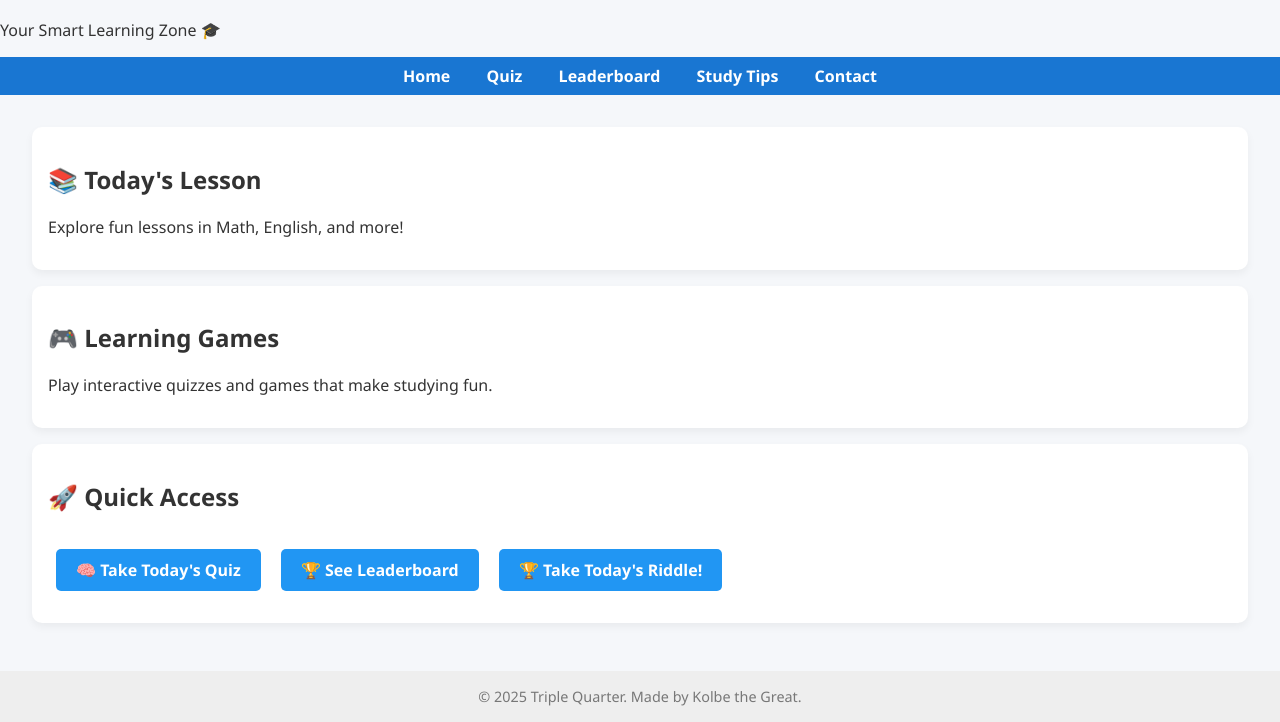
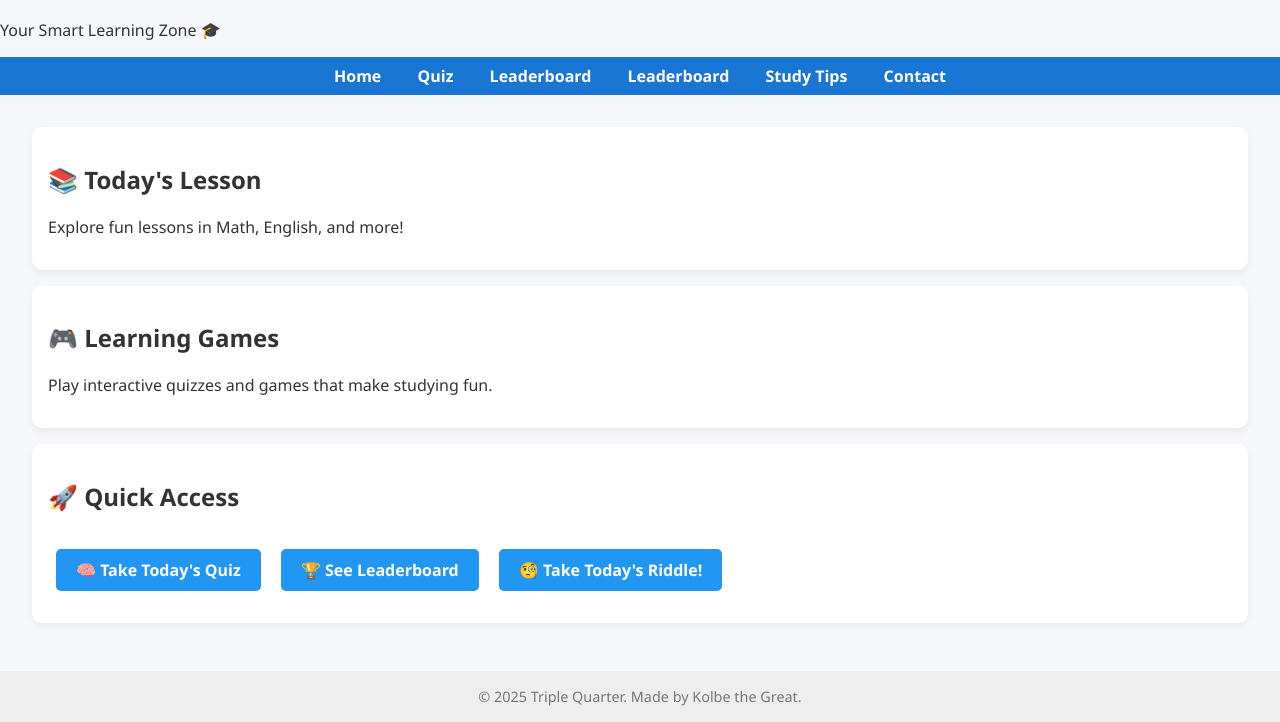
Before and after one commit to Max230135/triple-quarter, a plain HTML site: page home.html in a window 1280 px wide. Shown: the part 239-961 px from the top of the page. Drawn offline with Linux system fonts and the light colour scheme.

Commit message:
Add files via upload

```diff
--- a/home.html
+++ b/home.html
@@ -74,6 +74,7 @@
     <a href="#">Home</a>
     <a href="quiz.html">Quiz</a>
     <a href="leaderboard.html">Leaderboard</a>
+    <a href="riddles.html">Leaderboard</a>
     <a href="#">Study Tips</a>
     <a href="#">Contact</a>
   </nav>
@@ -91,7 +92,7 @@
       <h2>🚀 Quick Access</h2>
       <a class="button-link" href="quiz.html">🧠 Take Today's Quiz</a>
       <a class="button-link" href="leaderboard.html">🏆 See Leaderboard</a>
-      <a class="button-link" href="riddles.html">🏆 Take Today's Riddle!</a>
+      <a class="button-link" href="riddles.html">🧐  Take Today's Riddle!</a>
     </div>
   </main>
 
```
